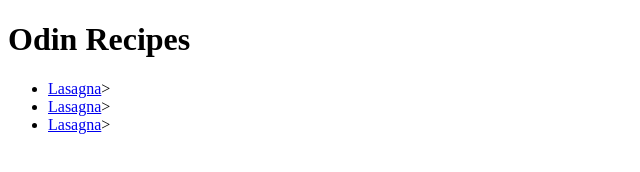
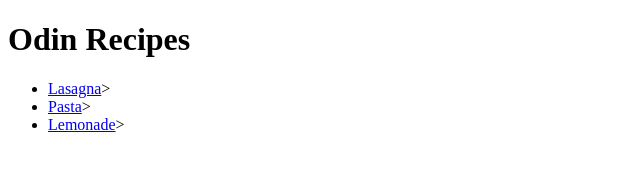
Before and after one commit to ashishanilsikaria/odin-recipes, a plain HTML site: page index.html in a window 1280 px wide. Shown: the full height of the page, 0-640 px from the left. Drawn offline with Linux system fonts and the light colour scheme.

Commit message:
Fixed link text on homepage

```diff
--- a/index.html
+++ b/index.html
@@ -9,8 +9,8 @@
     <h1>Odin Recipes</h1>
     <ul>
     <li><a href="recipes/lasagna.html">Lasagna</a>></li>
-    <li><a href="recipes/pasta.html">Lasagna</a>></li>
-    <li><a href="recipes/lemonade.html">Lasagna</a>></li>
+    <li><a href="recipes/pasta.html">Pasta</a>></li>
+    <li><a href="recipes/lemonade.html">Lemonade</a>></li>
     </ul>
 </body>
 </html>
```
